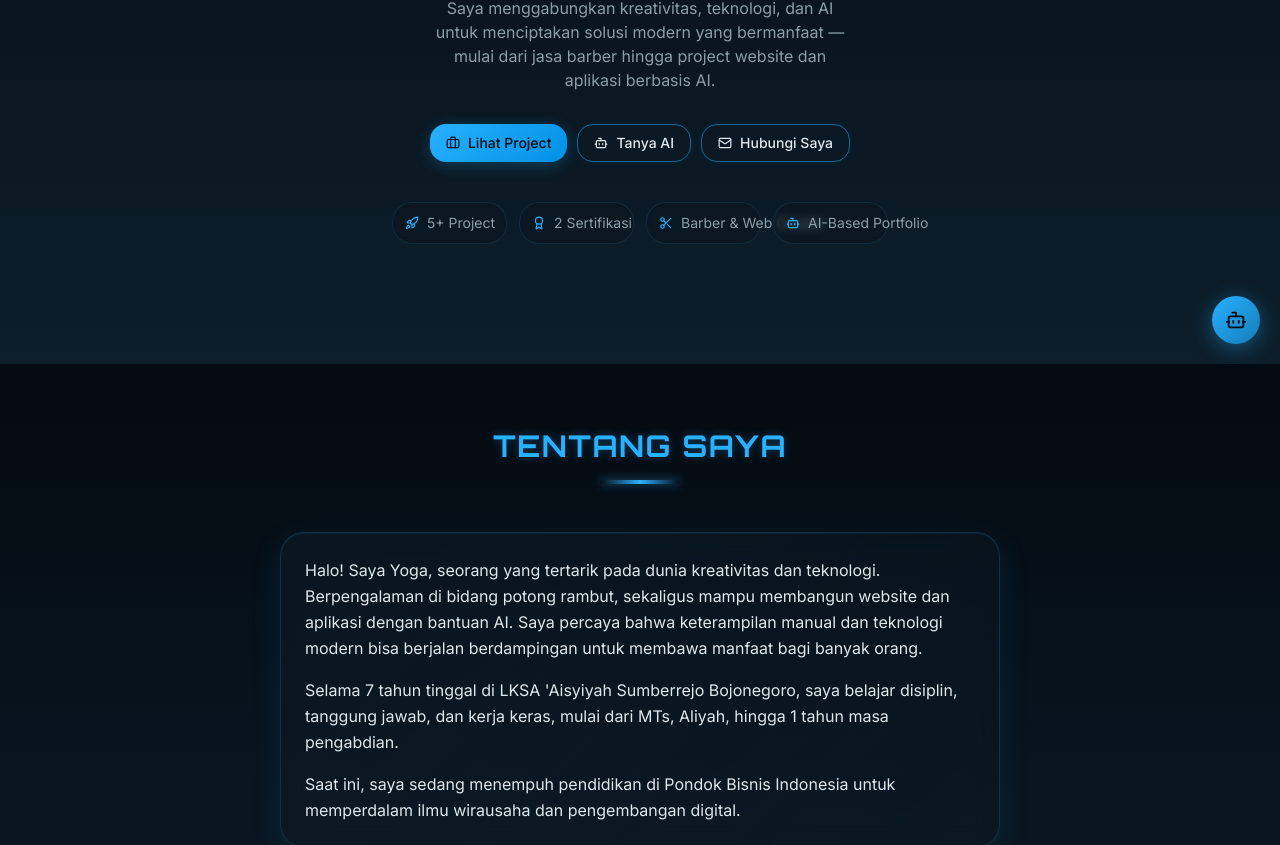
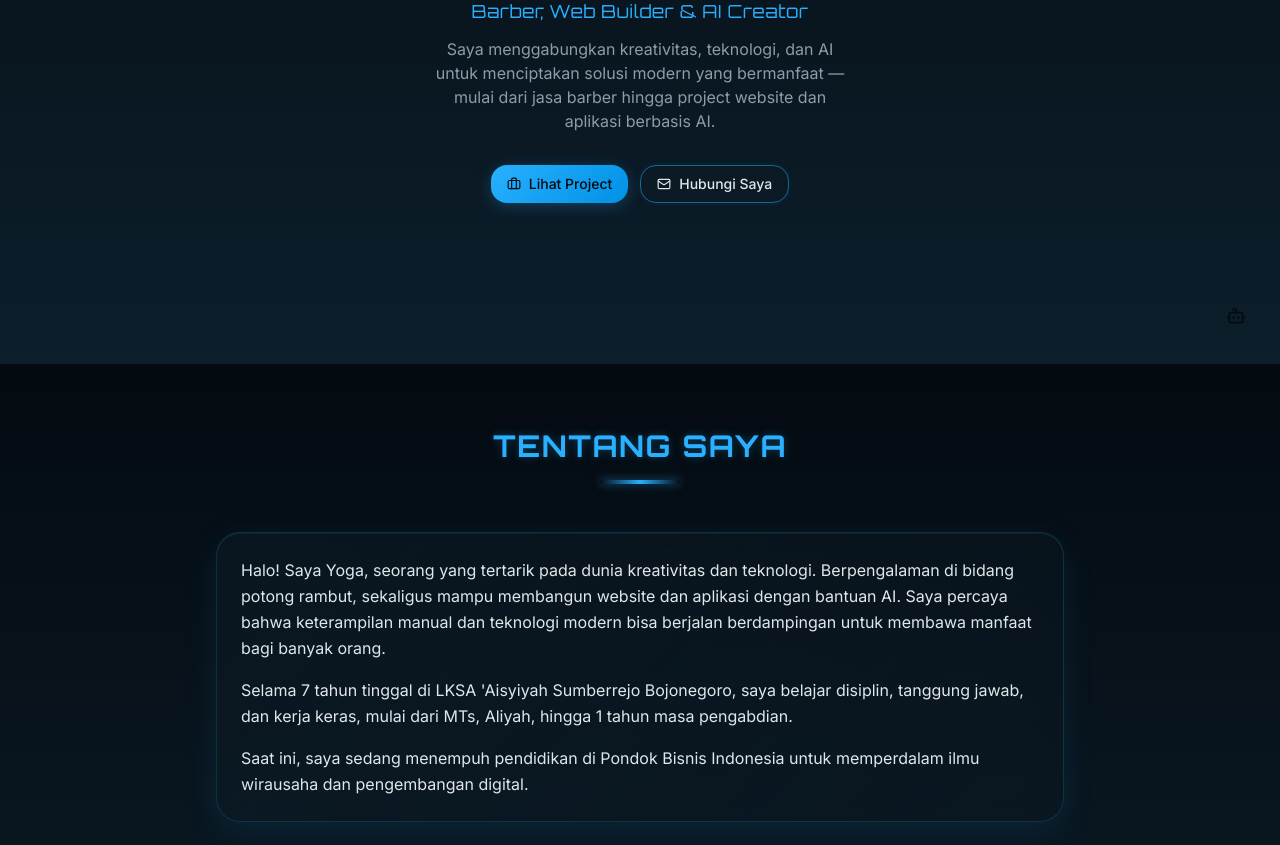
Before and after one commit to pklvirale-sudo/cvku052, a React (Vite) app: page / in a window 1280 px wide. Shown: the part 436-1281 px from the top of the page. Built offline with nearby package versions, Linux system fonts and the light colour scheme; the HTML template or start-up script is replaced by a standard one.

Commit message:
Improve AI button UI and layout
Co-authored-by: gatama052 <232765771+gatama052@users.noreply.github.com>

```diff
--- a/src/components/AboutSection.tsx
+++ b/src/components/AboutSection.tsx
@@ -4,7 +4,7 @@ import LedCard from "./LedCard";
 const AboutSection = () => {
   return (
     <section id="tentang" className="py-16 px-5 sm:px-6 md:px-8">
-      <div className="container max-w-3xl mx-auto">
+      <div className="container max-w-4xl mx-auto">
         <motion.h2
           initial={{ opacity: 0, y: 20 }}
           whileInView={{ opacity: 1, y: 0 }}
--- a/src/components/ChatBot.tsx
+++ b/src/components/ChatBot.tsx
@@ -23,6 +23,7 @@ const ChatBot = () => {
   ]);
   const [input, setInput] = useState("");
   const [isLoading, setIsLoading] = useState(false);
+  const [showTooltip, setShowTooltip] = useState(false);
   const bottomRef = useRef<HTMLDivElement>(null);
   const inputRef = useRef<HTMLInputElement>(null);
 
@@ -39,6 +40,16 @@ const ChatBot = () => {
     const handler = () => setOpen(true);
     window.addEventListener("open-chatbot", handler);
     return () => window.removeEventListener("open-chatbot", handler);
+  }, []);
+
+  // Show tooltip after mount, then hide
+  useEffect(() => {
+    const showTimer = setTimeout(() => setShowTooltip(true), 1500);
+    const hideTimer = setTimeout(() => setShowTooltip(false), 6000);
+    return () => {
+      clearTimeout(showTimer);
+      clearTimeout(hideTimer);
+    };
   }, []);
 
   const send = async () => {
@@ -144,25 +155,42 @@ const ChatBot = () => {
 
   return (
     <>
-      {/* Floating Button */}
+      {/* Floating Button + Tooltip */}
       <AnimatePresence>
         {!open && (
+          <div className="fixed bottom-6 right-5 z-50 flex items-end gap-2.5">
+            {/* Tooltip */}
+            <AnimatePresence>
+              {showTooltip && (
+                <motion.div
+                  initial={{ opacity: 0, x: 10, scale: 0.9 }}
+                  animate={{ opacity: 1, x: 0, scale: 1 }}
+                  exit={{ opacity: 0, x: 10, scale: 0.9 }}
+                  transition={{ duration: 0.35 }}
+                  className="mb-1 px-3 py-2 rounded-xl text-xs leading-snug max-w-[180px] border border-border/40 bg-card/90 backdrop-blur-md text-muted-foreground shadow-lg"
+                  style={{
+                    boxShadow: "0 4px 20px hsl(202 100% 58% / 0.15)",
+                  }}
+                >
+                  Ada pertanyaan? AI Assistant siap membantumu
+                </motion.div>
+              )}
+            </AnimatePresence>
+
+            {/* Button */}
             <motion.button
               initial={{ scale: 0 }}
               animate={{ scale: 1 }}
               exit={{ scale: 0 }}
-            whileHover={{ scale: 1.1 }}
-            whileTap={{ scale: 0.95 }}
+              whileHover={{ scale: 1.08 }}
+              whileTap={{ scale: 0.92 }}
               onClick={() => setOpen(true)}
-            className="fixed bottom-5 right-5 z-50 w-12 h-12 rounded-full flex items-center justify-center shadow-lg"
-            style={{
-              background: "linear-gradient(135deg, hsl(202 100% 58%), hsl(202 80% 40%))",
-              boxShadow: "0 4px 20px hsl(202 100% 58% / 0.4)",
-            }}
+              className="ai-fab w-12 h-12 rounded-full flex items-center justify-center flex-shrink-0"
               aria-label="Buka chatbot"
             >
-            <Bot size={22} className="text-primary-foreground" />
+              <Bot size={20} className="text-primary-foreground" />
             </motion.button>
+          </div>
         )}
       </AnimatePresence>
 
@@ -230,7 +258,6 @@ const ChatBot = () => {
                     ) : (
                       msg.content
                     )}
-                    {/* Timestamp */}
                     <span className={`block text-[9px] mt-1 text-right ${
                       msg.role === "user" ? "text-primary-foreground/60" : "text-muted-foreground/60"
                     }`}>
--- a/src/components/Footer.tsx
+++ b/src/components/Footer.tsx
@@ -53,7 +53,7 @@ const Footer = () => {
             <Linkedin size={20} />
           </a>
         </div>
-        <p className="text-muted-foreground text-sm">
+        <p className="text-muted-foreground text-sm whitespace-nowrap">
           © 2025 Dibuat dengan <span className="text-destructive">❤️</span> oleh <span className="text-primary font-medium">Yoga Pratama</span>
         </p>
       </div>
--- a/src/components/HeroSection.tsx
+++ b/src/components/HeroSection.tsx
@@ -1,13 +1,6 @@
-import { Briefcase, Mail, Bot, Award, Rocket, Scissors } from "lucide-react";
+import { Briefcase, Mail } from "lucide-react";
 import { motion } from "framer-motion";
 import profilePhoto from "@/assets/profile-photo.png";
-
-const trustItems = [
-  { icon: Rocket, label: "5+ Project" },
-  { icon: Award, label: "2 Sertifikasi" },
-  { icon: Scissors, label: "Barber & Web Creator" },
-  { icon: Bot, label: "AI-Based Portfolio" },
-];
 
 const HeroSection = () => {
   const scrollToProjects = () => {
@@ -15,9 +8,6 @@ const HeroSection = () => {
   };
   const scrollToContact = () => {
     document.getElementById("kontak")?.scrollIntoView({ behavior: "smooth" });
-  };
-  const openChatbot = () => {
-    window.dispatchEvent(new CustomEvent("open-chatbot"));
   };
 
   return (
@@ -68,44 +58,22 @@ const HeroSection = () => {
         Saya menggabungkan kreativitas, teknologi, dan AI untuk menciptakan solusi modern yang bermanfaat — mulai dari jasa barber hingga project website dan aplikasi berbasis AI.
       </motion.p>
 
-      {/* CTA Buttons - 3 inline */}
+      {/* CTA Buttons - 2 inline */}
       <motion.div
         initial={{ opacity: 0, y: 20 }}
         animate={{ opacity: 1, y: 0 }}
         transition={{ duration: 0.6, delay: 0.6 }}
-        className="flex flex-row flex-wrap justify-center gap-2.5 mb-10 px-2"
+        className="flex flex-row justify-center gap-3 px-2"
       >
         <button onClick={scrollToProjects} className="btn-primary-sm text-xs sm:text-sm whitespace-nowrap">
           <Briefcase size={14} />
           Lihat Project
-        </button>
-        <button onClick={openChatbot} className="btn-outline-sm text-xs sm:text-sm whitespace-nowrap">
-          <Bot size={14} />
-          Tanya AI
         </button>
         <button onClick={scrollToContact} className="btn-outline-sm text-xs sm:text-sm whitespace-nowrap">
           <Mail size={14} />
           Hubungi Saya
         </button>
       </motion.div>
-
-      {/* Trust Indicators */}
-      <motion.div
-        initial={{ opacity: 0, y: 20 }}
-        animate={{ opacity: 1, y: 0 }}
-        transition={{ duration: 0.6, delay: 0.7 }}
-        className="grid grid-cols-2 sm:grid-cols-4 gap-3 w-full max-w-lg px-2"
-      >
-        {trustItems.map((item, i) => (
-          <div
-            key={i}
-            className="flex items-center gap-2 rounded-xl px-3 py-2.5 text-xs sm:text-sm border border-border/40 bg-card/40 backdrop-blur-sm"
-          >
-            <item.icon size={14} className="text-primary flex-shrink-0" />
-            <span className="text-muted-foreground whitespace-nowrap">{item.label}</span>
-          </div>
-        ))}
-      </motion.div>
     </section>
   );
 };
--- a/src/components/ServicesSection.tsx
+++ b/src/components/ServicesSection.tsx
@@ -29,7 +29,7 @@ const services = [
 const ServicesSection = () => {
   return (
     <section id="layanan" className="py-16 px-5 sm:px-6 md:px-8">
-      <div className="container max-w-3xl mx-auto">
+      <div className="container max-w-4xl mx-auto">
         <motion.h2
           initial={{ opacity: 0, y: 20 }}
           whileInView={{ opacity: 1, y: 0 }}
--- a/src/components/SkillsSection.tsx
+++ b/src/components/SkillsSection.tsx
@@ -28,7 +28,7 @@ const skills = [
 const SkillsSection = () => {
   return (
     <section id="keahlian" className="py-16 px-5 sm:px-6 md:px-8">
-      <div className="container max-w-3xl mx-auto">
+      <div className="container max-w-4xl mx-auto">
         <motion.h2
           initial={{ opacity: 0, y: 20 }}
           whileInView={{ opacity: 1, y: 0 }}
--- a/src/pages/Index.tsx
+++ b/src/pages/Index.tsx
@@ -5,7 +5,6 @@ import SkillsSection from "@/components/SkillsSection";
 import CertificationSection from "@/components/CertificationSection";
 import ExperienceSection from "@/components/ExperienceSection";
 import TechSection from "@/components/TechSection";
-import WhyDifferentSection from "@/components/WhyDifferentSection";
 import InProgressSection from "@/components/InProgressSection";
 import EducationSection from "@/components/EducationSection";
 import ContactSection from "@/components/ContactSection";
@@ -17,12 +16,11 @@ const Index = () => {
     <main className="min-h-screen overflow-x-hidden">
       <HeroSection />
       <AboutSection />
+      <SkillsSection />
       <ServicesSection />
-      <SkillsSection />
       <CertificationSection />
       <ExperienceSection />
       <TechSection />
-      <WhyDifferentSection />
       <InProgressSection />
       <EducationSection />
       <ContactSection />
```
Lines whose indentation alone changed are shown as unchanged.
